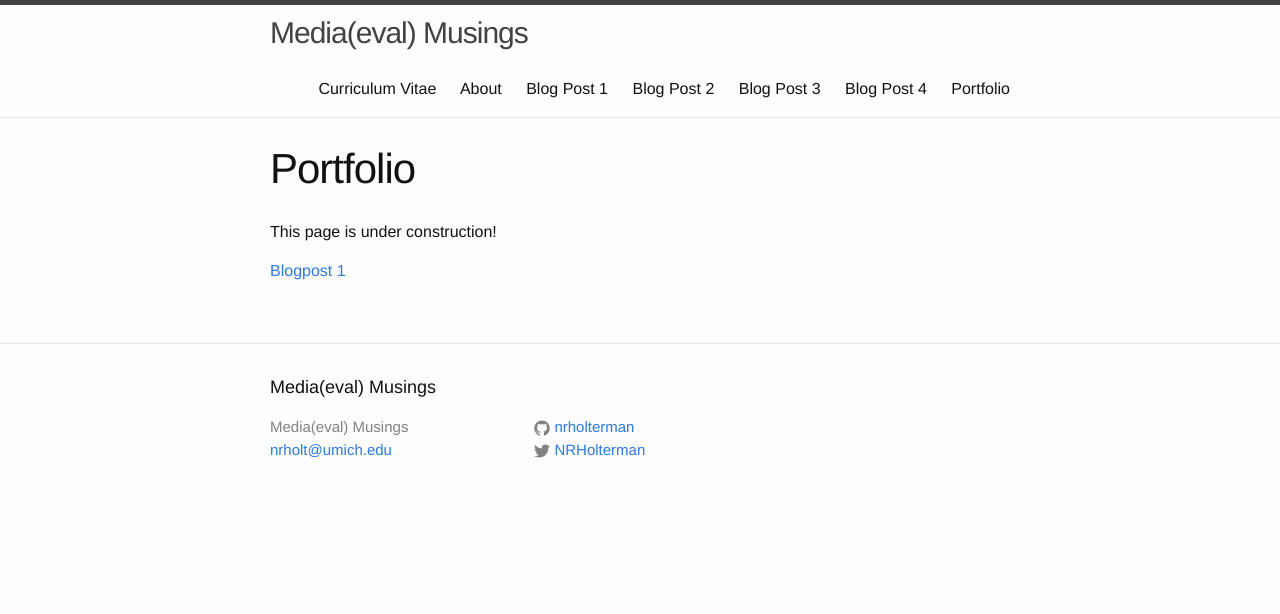
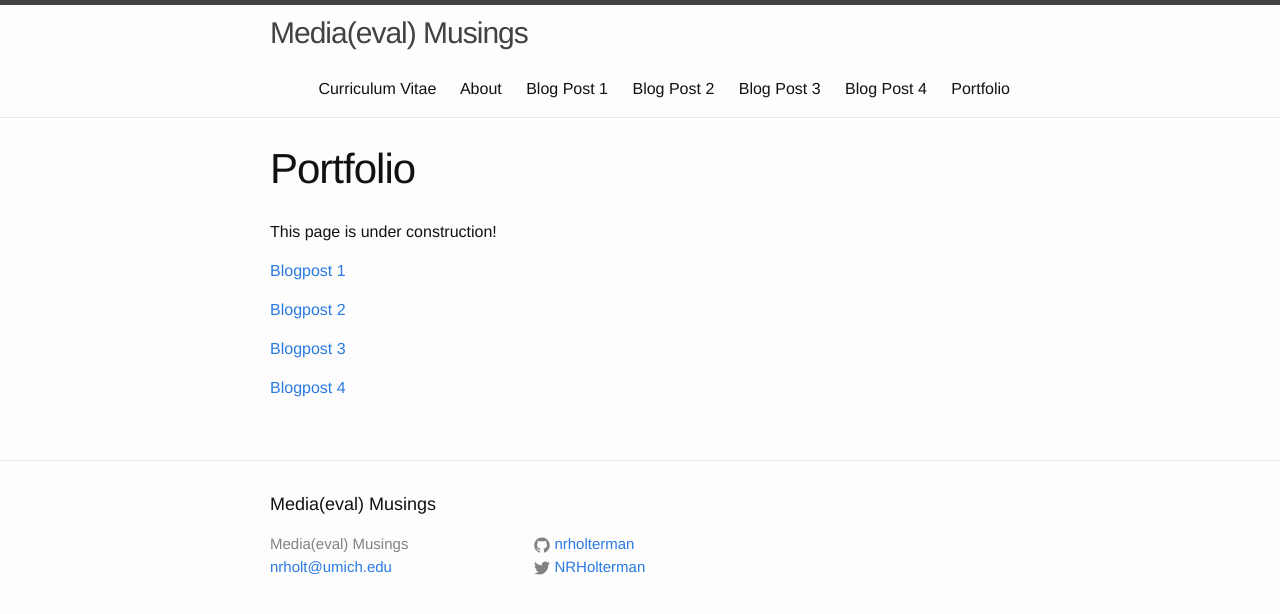
Before and after one commit to nrholterman/nrholterman.github.io, a Jekyll site: the page built from portfolio.md, in a window 1280 px wide. Shown: the top 614 px of the page. Built offline with Jekyll 4.4.1, drawn with Linux system fonts in a browser that asks for light colours.

Commit message:
portfolio

```diff
--- a/portfolio.md
+++ b/portfolio.md
@@ -5,3 +5,9 @@ title: Portfolio
 This page is under construction!
 
 [Blogpost 1](blogpost1.html)
+
+[Blogpost 2](blogpost2.html)
+
+[Blogpost 3](blogpost3.html)
+
+[Blogpost 4](blogpost4.html)
```
